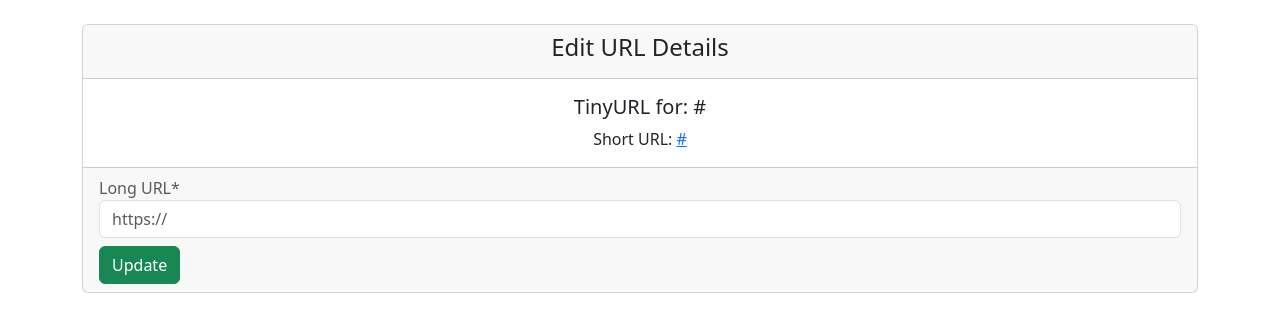
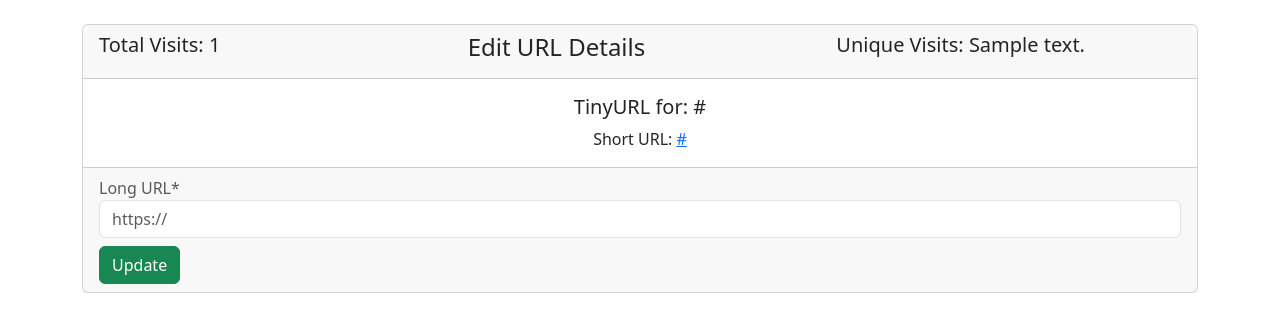
Before and after one commit to tan629/url_shortener, a Django app: template templates/url_detail.html in a window 1280 px wide. Shown: the part 56-388 px from the top of the page. Run offline with Django 4.2, Linux system fonts and the light colour scheme; a user stored in the database is signed in; tables that the repository leaves empty hold one stand-in row (values such as "Sample post"); the template is opened without the code that fills it: values that come from a table or form of the project are taken from there, most other values are stand-ins (such as "Sample title", 1, 10 or a date in 2020); some libraries are stand-ins or nearby versions.

Commit message:
-Show how many many times a given short URL is visited and display it on the edit page for the url -Show how many UNIQUE visitors visit each url (set a cookie to keep track of distinct users), display this alongside the total visitors number

```diff
--- a/templates/url_detail.html
+++ b/templates/url_detail.html
@@ -10,7 +10,13 @@
   <br/>
   {% if user.is_authenticated %}
     <div class="card">
-      <div class="card-header text-center"><h4>Edit URL Details</h4></div>
+      <div class="card-header">
+        <div class="row">
+          <div class="col"><h5>Total Visits: {{total_visits}}</h5></div>
+          <div class="col"><h4>Edit URL Details</h4></div>
+          <div class="col"><h5>Unique Visits: {{unique_visits}}</h5></div>
+          </div>
+      </div>
       <div class="card-body">
         <div class="text-center">
           <h5 class="card-title">TinyURL for: {{ url.long_url }}</h5>
```
